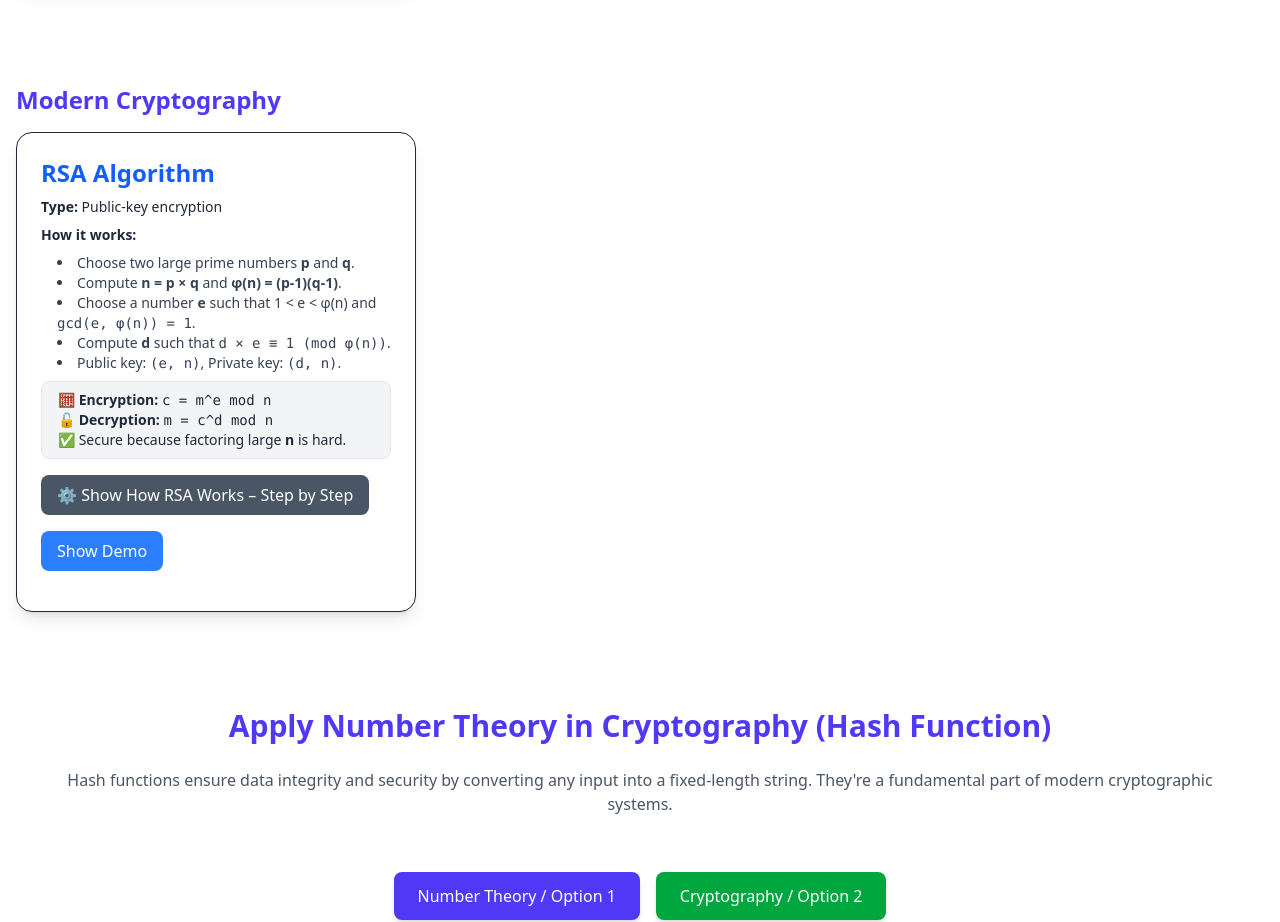
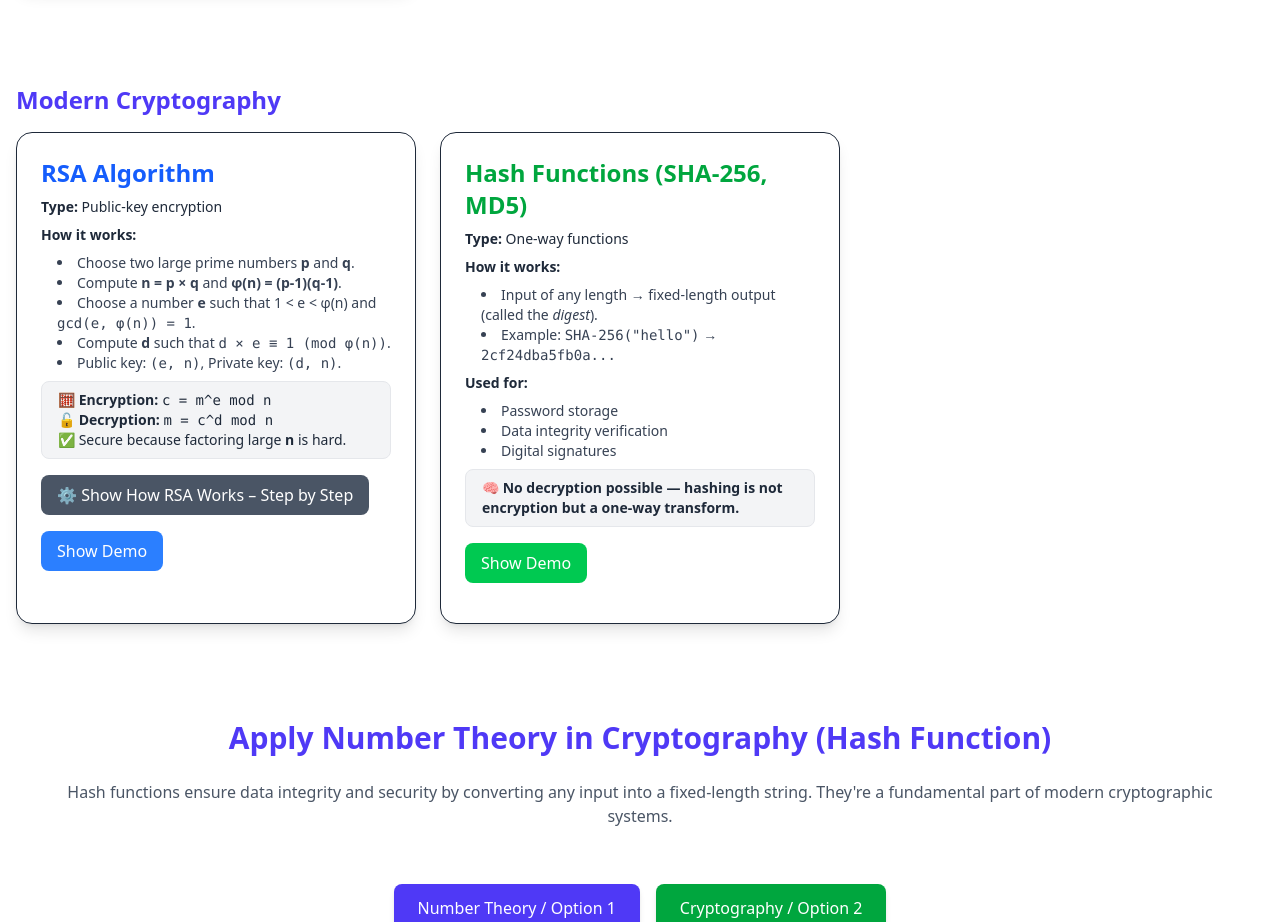
Before and after one commit to Rathanak-Phan/Number-Theory-and-Cryptography-ITE-year2, a Vue app: page /demos in a window 1280 px wide. Shown: the part 1780-2702 px from the top of the page. Built offline with nearby package versions, Linux system fonts and the light colour scheme; a web font is replaced by a local one.

Commit message:
Update commite

```diff
--- a/package.json
+++ b/package.json
@@ -11,6 +11,8 @@
   "dependencies": {
     "@tailwindcss/vite": "^4.1.8",
     "aos": "^2.3.4",
+    "blueimp-md5": "^2.19.0",
+    "js-sha256": "^0.11.1",
     "swiper": "^11.2.8",
     "tailwindcss": "^4.1.8",
     "vue": "^3.5.13",
--- /dev/null
+++ b/src/components/Algorithm/HashFunction.vue
@@ -0,0 +1,93 @@
+<template>
+  <div class="max-w-lg mx-auto bg-white dark:bg-gray-900 text-gray-800 dark:text-gray-200 border rounded-2xl shadow-lg p-6 transition-all duration-300 hover:shadow-2xl">
+    <h2 class="text-2xl font-bold text-green-600 dark:text-green-400 mb-2">Hash Functions (SHA-256, MD5)</h2>
+
+    <div class="text-sm space-y-2 mb-4">
+      <p><strong>Type:</strong> One-way functions</p>
+      <p><strong>How it works:</strong></p>
+      <ul class="list-disc list-inside ml-4 text-gray-700 dark:text-gray-300">
+        <li>Input of any length → fixed-length output (called the <em>digest</em>).</li>
+        <li>Example: <code>SHA-256("hello")</code> → <code>2cf24dba5fb0a...</code></li>
+      </ul>
+      <p><strong>Used for:</strong></p>
+      <ul class="list-disc list-inside ml-4 text-gray-700 dark:text-gray-300">
+        <li>Password storage</li>
+        <li>Data integrity verification</li>
+        <li>Digital signatures</li>
+      </ul>
+      <div class="bg-gray-100 dark:bg-gray-800 dark:border-gray-700 text-sm rounded-lg px-4 py-2 border border-gray-200 mt-2">
+        🧠 <strong>No decryption possible — hashing is not encryption but a one-way transform.</strong>
+      </div>
+    </div>
+
+    <!-- Demo -->
+    <button
+      @click="showDemo = !showDemo"
+      class="mb-4 px-4 py-2 bg-green-500 text-white rounded-lg hover:bg-green-600 transition"
+    >
+      {{ showDemo ? 'Hide Demo' : 'Show Demo' }}
+    </button>
+
+    <transition name="fade">
+      <div v-if="showDemo" class="bg-gray-50 dark:bg-gray-800 p-4 rounded-xl border border-gray-200 dark:border-gray-700 space-y-4">
+        <label class="block text-sm font-medium text-gray-700 dark:text-gray-300">Input text:</label>
+        <input
+          v-model="inputText"
+          type="text"
+          placeholder="Enter text to hash"
+          class="w-full px-3 py-2 border rounded-md dark:bg-gray-700 dark:text-white"
+        />
+
+        <div>
+          <button @click="computeHashes" class="bg-yellow-500 text-white px-4 py-2 rounded-lg hover:bg-yellow-600 transition">
+            Compute Hashes
+          </button>
+        </div>
+
+        <div v-if="sha256Hash" class="text-sm">
+          <p><strong>SHA-256:</strong></p>
+          <pre class="bg-white dark:bg-gray-900 p-2 rounded font-mono break-all">{{ sha256Hash }}</pre>
+        </div>
+
+        <div v-if="md5Hash" class="text-sm">
+          <p><strong>MD5:</strong></p>
+          <pre class="bg-white dark:bg-gray-900 p-2 rounded font-mono break-all">{{ md5Hash }}</pre>
+        </div>
+      </div>
+    </transition>
+  </div>
+</template>
+
+<script setup>
+import { ref } from 'vue'
+// Import hashing libs
+import sha256 from 'js-sha256'
+import md5 from 'blueimp-md5'
+
+const inputText = ref('')
+const sha256Hash = ref('')
+const md5Hash = ref('')
+const showDemo = ref(false)
+
+function computeHashes() {
+  if (!inputText.value) {
+    sha256Hash.value = ''
+    md5Hash.value = ''
+    return
+  }
+  sha256Hash.value = sha256(inputText.value)
+  md5Hash.value = md5(inputText.value)
+}
+</script>
+
+<style scoped>
+.fade-enter-active,
+.fade-leave-active {
+  transition: all 0.3s ease;
+}
+.fade-enter-from,
+.fade-leave-to {
+  opacity: 0;
+  transform: scale(0.95);
+}
+</style>
--- a/src/components/Header.vue
+++ b/src/components/Header.vue
@@ -13,25 +13,28 @@
 
         <!-- Desktop Navigation -->
         <nav
-          @click="scrollToTop"
           class="hidden md:flex space-x-6">
           <router-link
             to="/"
+            @click="scrollToTop"
             class="text-gray-700 hover:text-indigo-600 dark:text-gray-300 dark:hover:text-indigo-400"
             >Home</router-link
           >
           <router-link
             to="/concepts"
+            @click="scrollToTop"
             class="text-gray-700 hover:text-indigo-600 dark:text-gray-300 dark:hover:text-indigo-400"
             >Concept</router-link
           >
           <router-link
             to="/demos"
+            @click="scrollToTop"
             class="text-gray-700 hover:text-indigo-600 dark:text-gray-300 dark:hover:text-indigo-400"
             >Demo</router-link
           >
           <router-link
             to="/about"
+            @click="scrollToTop"
             class="text-gray-700 hover:text-indigo-600 dark:text-gray-300 dark:hover:text-indigo-400"
             >About</router-link
           >
--- a/src/views/Demo.vue
+++ b/src/views/Demo.vue
@@ -42,6 +42,7 @@
       </h2>
       <div class="grid grid-cols-1 md:grid-cols-2 lg:grid-cols-3 gap-6">
         <RSA />
+        <HashFunction />
       </div>
     </section>
 
@@ -67,6 +68,7 @@ import VigenereCipher from "../components/Algorithm/VigenereCipher.vue";
   import HillCipher from "../components/Algorithm/HillCipher.vue";
   import AffineCipher from "../components/Algorithm/AffineCipher.vue";
   import RSA from "../components/Algorithm/RSA.vue";
+  import HashFunction from "../components/Algorithm/HashFunction.vue";
 
   export default {
     name: "CryptoDemos",
@@ -79,6 +81,7 @@ export default {
       HillCipher,
       AffineCipher,
       RSA,
+      HashFunction,
     },
     mounted() {
       document.title = "Interactive Cryptography Demos | Number Theory";
```
Also changed, not shown: 1 other file (tests, documents, lock files or other folders). Lines whose indentation alone changed are shown as unchanged.
